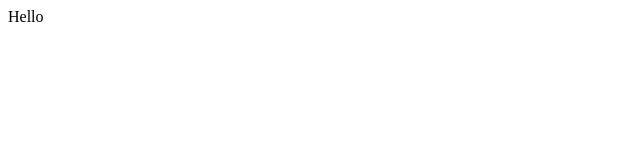
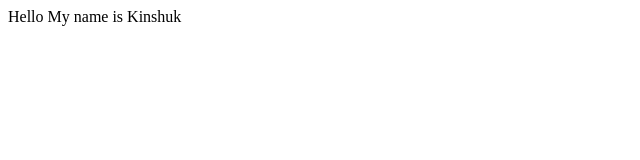
Before and after one commit to kinshuk146/git, a plain HTML site: page index.html in a window 1280 px wide. Shown: the whole page, without its empty margins (0-640 px from the left). Drawn offline with Linux system fonts and the light colour scheme.

Commit message:
Changes done

```diff
--- a/index.html
+++ b/index.html
@@ -1,5 +1,5 @@
 <!DOCTYPE html>
 <head>
-    Hello
+    Hello My name is Kinshuk
 </head>
 </DOCTYPE hmtl>
```
